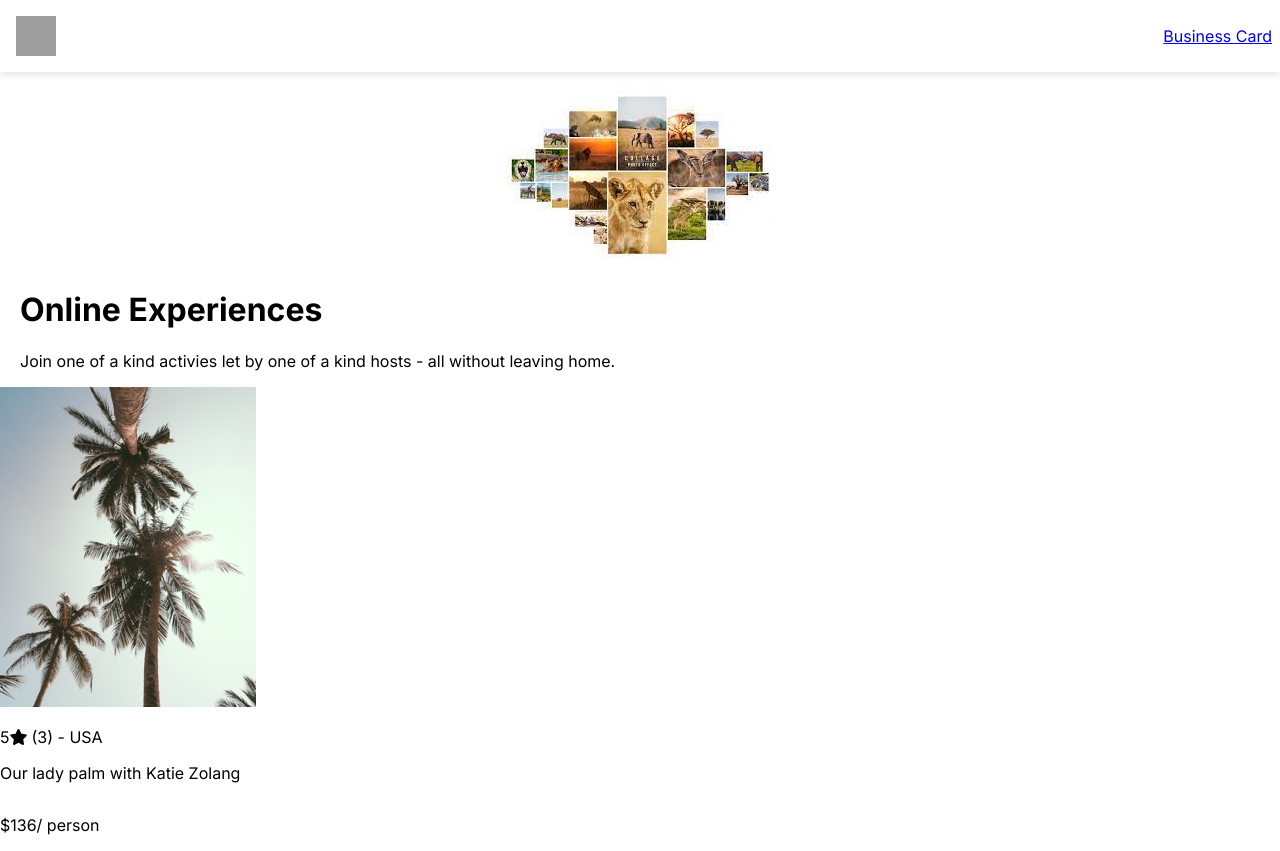
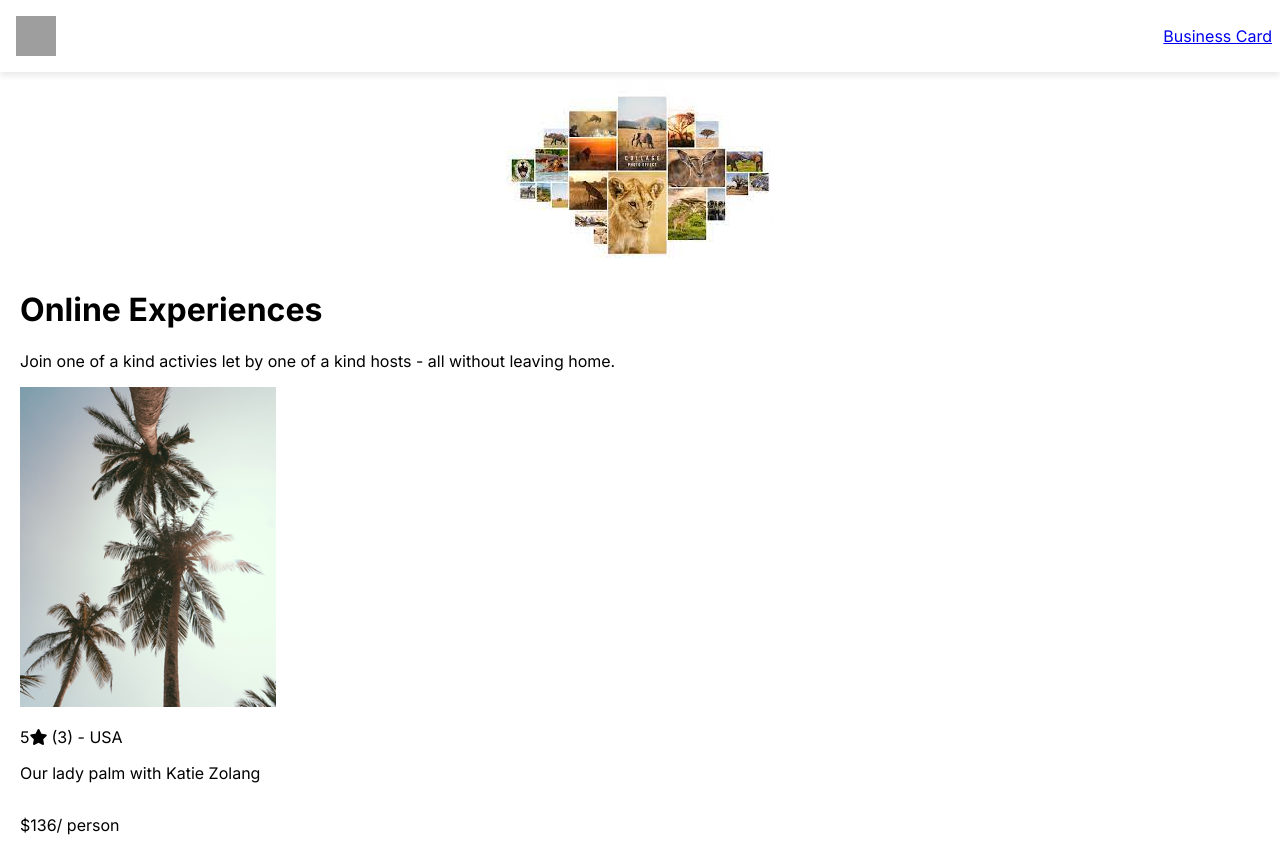
Before and after one commit to brandonfelty/react_tutorial, a React (Create React App) app: page /airbnb in a window 1280 px wide. Built offline with nearby package versions, Linux system fonts and the light colour scheme; grey boxes are pictures that could not be loaded.

Commit message:
adds cards container

```diff
--- a/src/pages/AirBNB.css
+++ b/src/pages/AirBNB.css
@@ -2,3 +2,9 @@
   border-bottom-width: 3px;
   border-color: brown;
 }
+
+.cards {
+  display: flex;
+  margin-left: 20px;
+  padding-right: 10px;
+}
--- a/src/pages/AirBNB.jsx
+++ b/src/pages/AirBNB.jsx
@@ -10,7 +10,9 @@ const AirBNB = () => {
     <div className='airbnb'>
       <NavBar pic='airbnb' title='' subtitle="" />
       <Hero />
-      <Card />
+      <div className='cards'>
+        <Card />
+      </div>
     </div>
   )
 }
```
